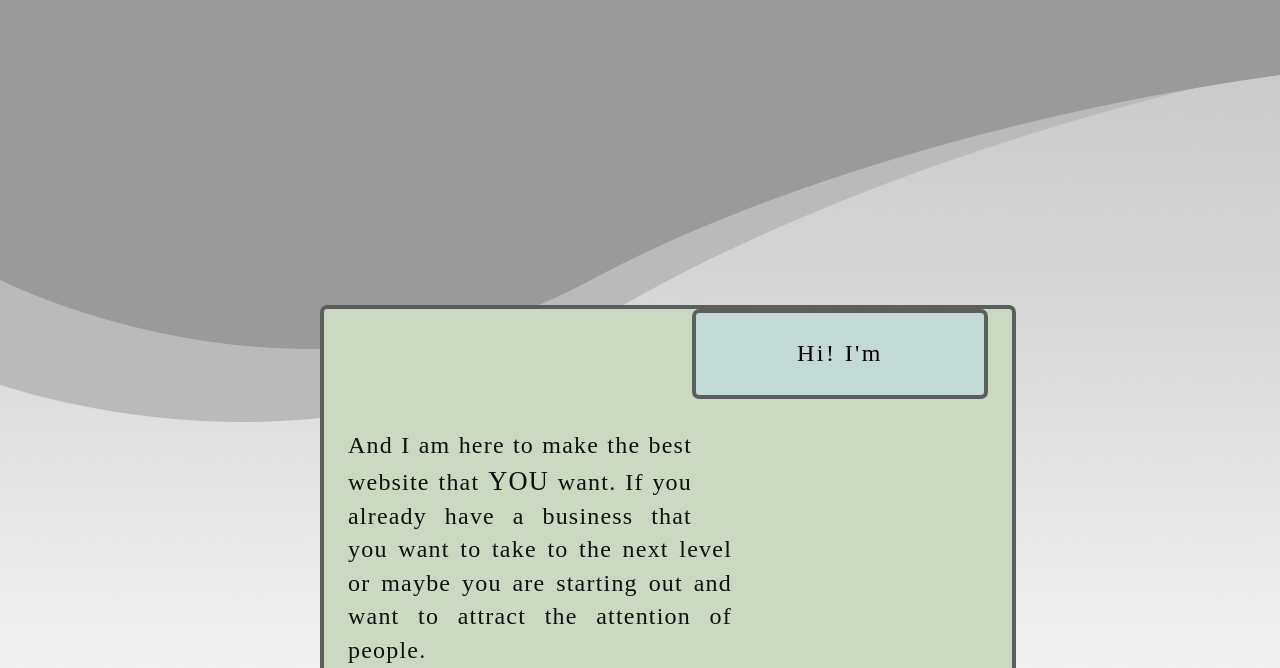
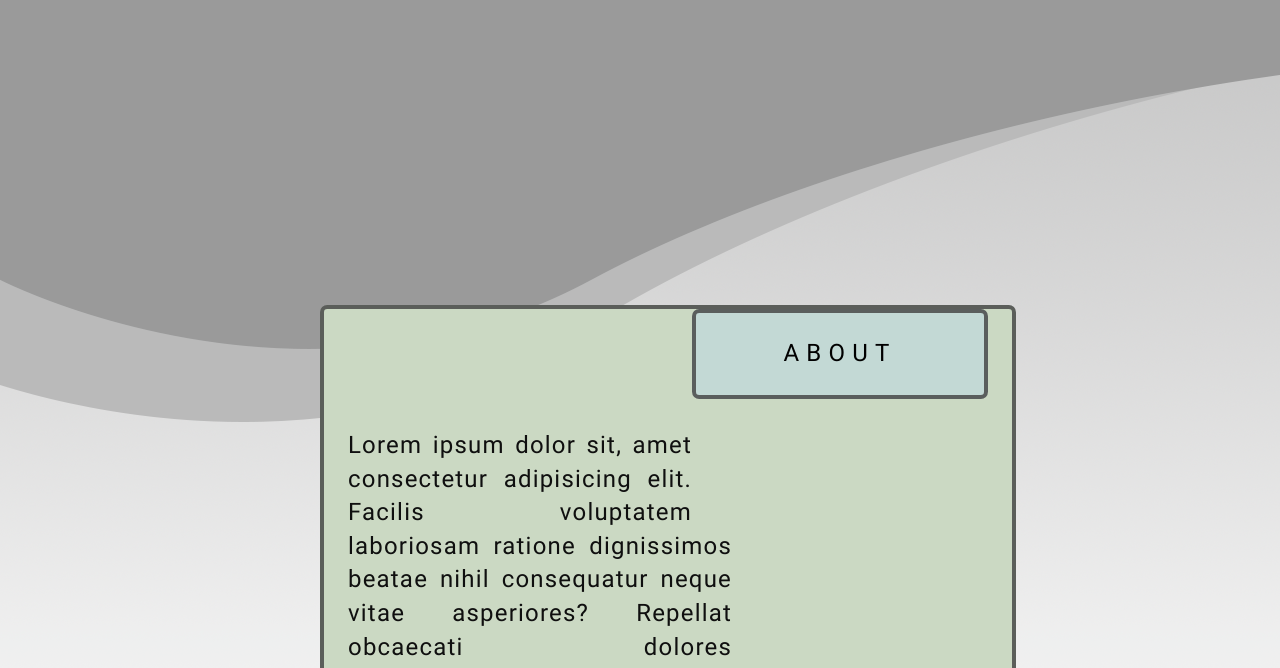
Before and after one commit to underSkord/underSkord.github.io, a plain HTML site: page index.html in a window 1280 px wide. Shown: the part 95-763 px from the top of the page. Drawn offline with Linux system fonts and the light colour scheme.

Commit message:
change name__card styling and update some global styling

```diff
--- a/index.html
+++ b/index.html
@@ -26,17 +26,18 @@
     <main>
       <div class="introduction">
         <div class="name__card">
-          <h1>Hi! I'm</h1>
+          <h1>About</h1>
         </div>
         <div class="introduction__text">
           <p>
-            And I am here to make the best website that <span>YOU</span> want.
-            If you already have a business that you want to take to the next
-            level or maybe you are starting out and want to attract the
-            attention of people.
-            <br />
-            No matter what you want, <span>I'M</span> here to turn your into
-            reality.
+            Lorem ipsum dolor sit, amet consectetur adipisicing elit. Facilis
+            voluptatem laboriosam ratione dignissimos beatae nihil consequatur
+            neque vitae asperiores? Repellat obcaecati dolores exercitationem
+            magnam. Cum cumque voluptas fugit voluptate vitae. Lorem ipsum dolor
+            sit amet consectetur adipisicing elit. Eius voluptatibus praesentium
+            tempora exercitationem, et, repellat blanditiis, quo eveniet quia
+            quam nesciunt? Ipsum accusantium illo iure soluta placeat deleniti
+            voluptates quo.
           </p>
         </div>
       </div>
--- a/scss/global/_global.scss
+++ b/scss/global/_global.scss
@@ -1,5 +1,6 @@
 html {
   height: 100%;
   font-size: 1.5rem;
+  font-family: Roboto, sans-serif;
   --box-border: 0.2rem solid hwb(0 25% 75% / 0.8);
 }
--- a/scss/main/_main.scss
+++ b/scss/main/_main.scss
@@ -18,6 +18,11 @@ p {
   line-height: 1.4;
   border: var(--box-border);
   background-color: #c3d9d5;
+
+  h1 {
+    text-transform: uppercase;
+    letter-spacing: 0.3rem;
+  }
 }
 
 .introduction {
--- a/scss/nav/_nav.scss
+++ b/scss/nav/_nav.scss
@@ -19,7 +19,6 @@ nav {
   background-size: 0% 2px;
   background-repeat: no-repeat;
   transition: background-size 0.3s, background-position 0s 0.3s;
-  font-family: Roboto;
   line-height: 1.6;
 
   &:hover {
```
Also changed, not shown: contact.html (+3 -0 lines), projects.html (+5 -1 lines), dist/style.css, 1 other file.
